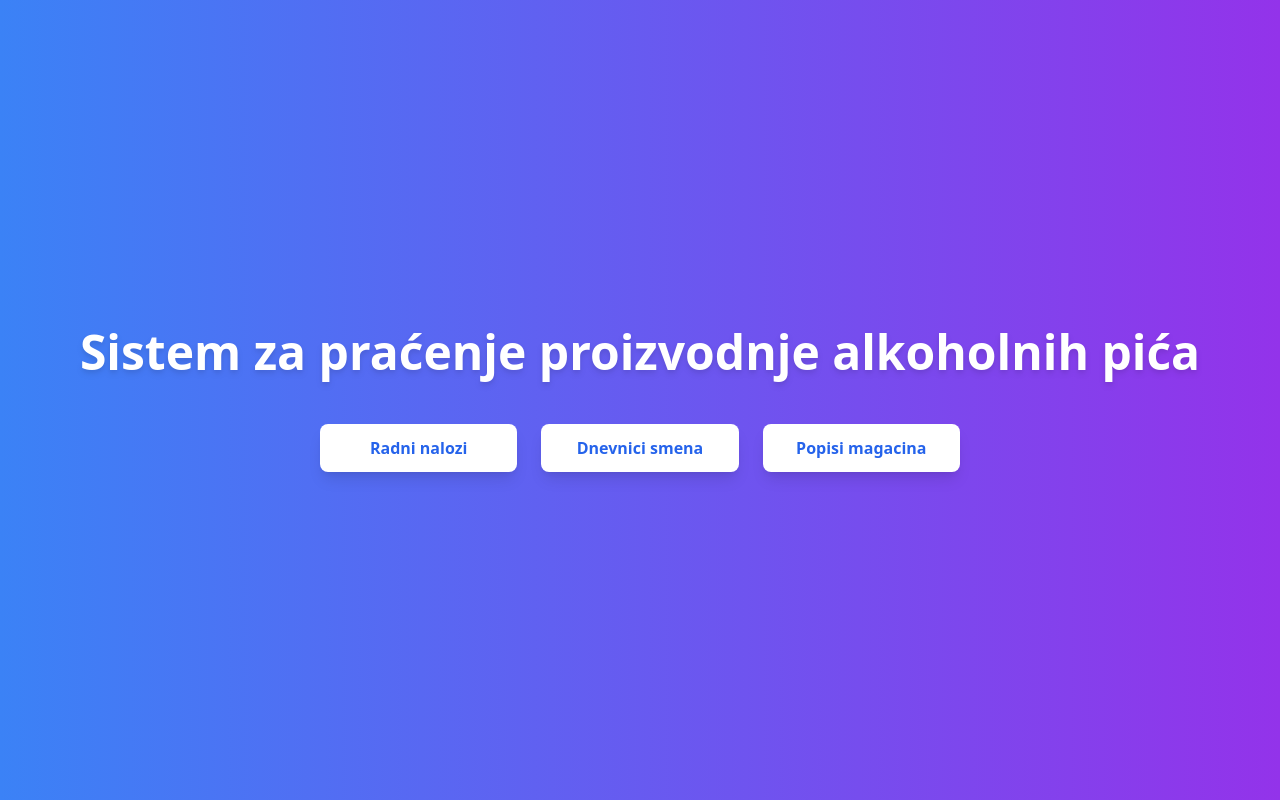
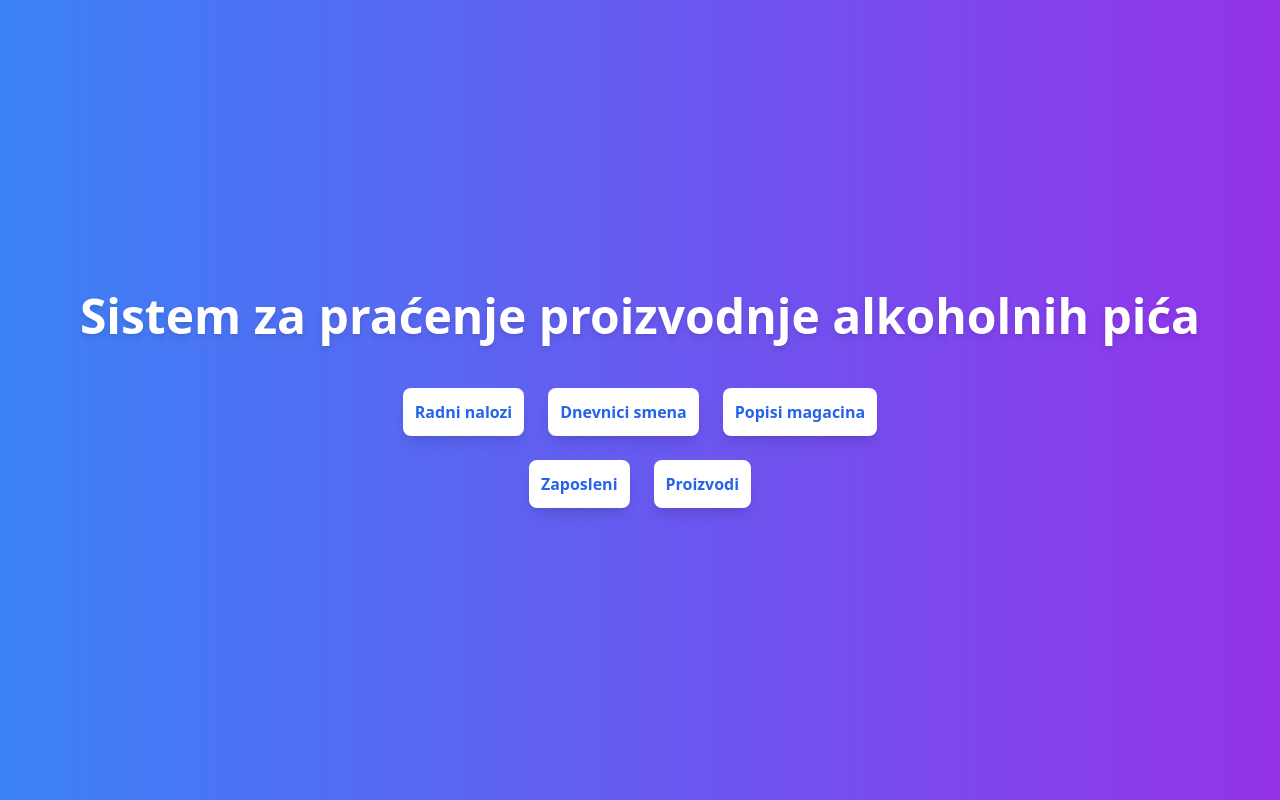
Before and after one commit to st-filip/bp3, a React (Vite) app in the folder client/: page /home in a window 1280 px wide. Built offline with nearby package versions, Linux system fonts and the light colour scheme.

Commit message:
Izmena Header i HomePage

```diff
--- a/client/src/App.jsx
+++ b/client/src/App.jsx
@@ -5,6 +5,8 @@ import RadniNaloziPage from "./pages/RadniNaloziPage";
 import DnevniciSmenaPage from "./pages/DnevniciSmenaPage";
 import PopisiMagacinaPage from "./pages/PopisiMagacinaPage";
 import MainLayout from "./components/MainLayout";
+import ZaposleniPage from "./pages/ZaposleniPage";
+import ProizvodiPage from "./pages/ProizvodiPage";
 
 function App() {
   return (
@@ -16,6 +18,8 @@ function App() {
           <Route path="/radni-nalozi" element={<RadniNaloziPage />} />
           <Route path="/dnevnici-smena" element={<DnevniciSmenaPage />} />
           <Route path="/popisi-magacina" element={<PopisiMagacinaPage />} />
+          <Route path="/zaposleni" element={<ZaposleniPage />} />
+          <Route path="/proizvodi" element={<ProizvodiPage />} />
         </Route>
       </Routes>
     </BrowserRouter>
--- a/client/src/components/Header.jsx
+++ b/client/src/components/Header.jsx
@@ -1,98 +1,65 @@
 import React, { useState } from "react";
-import { Link } from "react-router-dom";
+import { Link, useLocation } from "react-router-dom";
+import { FiMenu, FiX } from "react-icons/fi";
 
 const Header = () => {
   const [isMenuOpen, setIsMenuOpen] = useState(false);
+  const location = useLocation();
+
+  const navLinks = [
+    { path: "/home", label: "Početna" },
+    { path: "/radni-nalozi", label: "Radni Nalozi" },
+    { path: "/dnevnici-smena", label: "Dnevnici Smena" },
+    { path: "/popisi-magacina", label: "Popisi Magacina" },
+    { path: "/zaposleni", label: "Zaposleni" },
+    { path: "/proizvodi", label: "Proizvodi" },
+  ];
 
   return (
     <header className="bg-gradient-to-r from-blue-500 to-purple-600 text-white py-4 px-6 shadow-md">
-      {/* Container for Heading and Links */}
-      <div className="flex items-center justify-between gap-6 md:gap-4">
-        {/* Logo */}
-        <h1 className="text-2xl font-extrabold drop-shadow-md">
+      <div className="flex items-center justify-between gap-4">
+        <h1 className="text-xl lg:text-2xl font-extrabold drop-shadow-md leading-tight">
           Sistem za praćenje proizvodnje alkoholnih pića
         </h1>
 
-        {/* Navigation Links for md+ screens */}
-        <nav className="hidden md:flex md:gap-4">
+        <nav className="hidden lg:flex lg:gap-6 items-center">
+          {navLinks.map(({ path, label }) => (
             <Link
-            to="/home"
-            className="text-white hover:text-gray-200 font-medium text-lg"
+              key={path}
+              to={path}
+              className={`font-medium text-sm lg:text-lg px-3 py-1 hover:text-gray-200 ${
+                location.pathname === path ? "text-gray-300" : ""
+              }`}
             >
-            Početna
+              {label}
             </Link>
-          <Link
-            to="/radni-nalozi"
-            className="text-white hover:text-gray-200 font-medium text-lg"
-          >
-            Radni Nalozi
-          </Link>
-          <Link
-            to="/dnevnici-smena"
-            className="text-white hover:text-gray-200 font-medium text-lg"
-          >
-            Dnevnici Smena
-          </Link>
-          <Link
-            to="/popisi-magacina"
-            className="text-white hover:text-gray-200 font-medium text-lg"
-          >
-            Popisi Magacina
-          </Link>
+          ))}
         </nav>
 
-        {/* Burger Icon for small screens */}
         <button
-          className="md:hidden text-white hover:text-gray-200 focus:outline-none"
+          className="lg:hidden text-white hover:text-gray-200 focus:outline-none"
           onClick={() => setIsMenuOpen(!isMenuOpen)}
         >
-          <svg
-            xmlns="http://www.w3.org/2000/svg"
-            fill="none"
-            viewBox="0 0 24 24"
-            strokeWidth={2}
-            stroke="currentColor"
-            className="w-8 h-8"
-          >
-            <path
-              strokeLinecap="round"
-              strokeLinejoin="round"
-              d="M4 6h16M4 12h16M4 18h16"
-            />
-          </svg>
+          {isMenuOpen ? <FiX size={32} /> : <FiMenu size={32} />}
         </button>
       </div>
 
-      {/* Dropdown Navigation for small screens */}
       <nav
         className={`${
           isMenuOpen ? "flex flex-col gap-4 mt-4" : "hidden"
-        } md:hidden`}
+        } lg:hidden`}
       >
+        {navLinks.map(({ path, label }) => (
           <Link
-          to="/home"
-          className="text-white hover:text-gray-200 font-medium text-lg"
+            key={path}
+            to={path}
+            className={`font-medium text-lg px-3 py-2 hover:text-gray-200 ${
+              location.pathname === path ? "text-gray-300" : ""
+            }`}
           >
-          Početna
+            {label}
           </Link>
-        <Link
-          to="/radni-nalozi"
-          className="text-white hover:text-gray-200 font-medium text-lg"
-        >
-          Radni Nalozi
-        </Link>
-        <Link
-          to="/dnevnici-smena"
-          className="text-white hover:text-gray-200 font-medium text-lg"
-        >
-          Dnevnici Smena
-        </Link>
-        <Link
-          to="/popisi-magacina"
-          className="text-white hover:text-gray-200 font-medium text-lg"
-        >
-          Popisi Magacina
-        </Link>
+        ))}
       </nav>
     </header>
   );
--- a/client/src/pages/HomePage.jsx
+++ b/client/src/pages/HomePage.jsx
@@ -5,30 +5,30 @@ import Button from "../components/Button";
 const HomePage = () => {
   const navigate = useNavigate();
 
+  const buttons = [
+    { text: "Radni nalozi", path: "/radni-nalozi" },
+    { text: "Dnevnici smena", path: "/dnevnici-smena" },
+    { text: "Popisi magacina", path: "/popisi-magacina" },
+    { text: "Zaposleni", path: "/zaposleni" },
+    { text: "Proizvodi", path: "/proizvodi" },
+  ];
+
   return (
     <div className="flex flex-col items-center justify-center min-h-screen bg-gradient-to-r from-blue-500 to-purple-600 text-white">
       <h1 className="text-5xl font-extrabold mb-12 drop-shadow-md text-center">
         Sistem za praćenje proizvodnje alkoholnih pića
       </h1>
-      <div className="grid grid-cols-1 sm:grid-cols-3 gap-6 w-full max-w-2xl px-4">
-        <Button
-          type="button"
-          text="Radni nalozi"
-          onClick={() => navigate("/radni-nalozi")}
-          variant="basic"
-        ></Button>
-        <Button
-          type="button"
-          text="Dnevnici smena"
-          onClick={() => navigate("/dnevnici-smena")}
-          variant="basic"
-        ></Button>
-        <Button
-          type="button"
-          text="Popisi magacina"
-          onClick={() => navigate("/popisi-magacina")}
-          variant="basic"
-        ></Button>
+      <div className="flex flex-wrap justify-center gap-6 w-full max-w-xl px-4">
+        {buttons.map((btn, index) => (
+          <Button
+            key={index}
+            type="button"
+            text={btn.text}
+            onClick={() => navigate(btn.path)}
+            variant="basic"
+            className="flex-shrink-0"
+          />
+        ))}
       </div>
     </div>
   );
--- /dev/null
+++ b/client/src/pages/ProizvodiPage.jsx
@@ -0,0 +1,7 @@
+import React from "react";
+
+const ProizvodiPage = () => {
+  return <div>ProizvodiPage</div>;
+};
+
+export default ProizvodiPage;
--- /dev/null
+++ b/client/src/pages/ZaposleniPage.jsx
@@ -0,0 +1,7 @@
+import React from "react";
+
+const ZaposleniPage = () => {
+  return <div>ZaposleniPage</div>;
+};
+
+export default ZaposleniPage;
```
Lines whose indentation alone changed are shown as unchanged.
